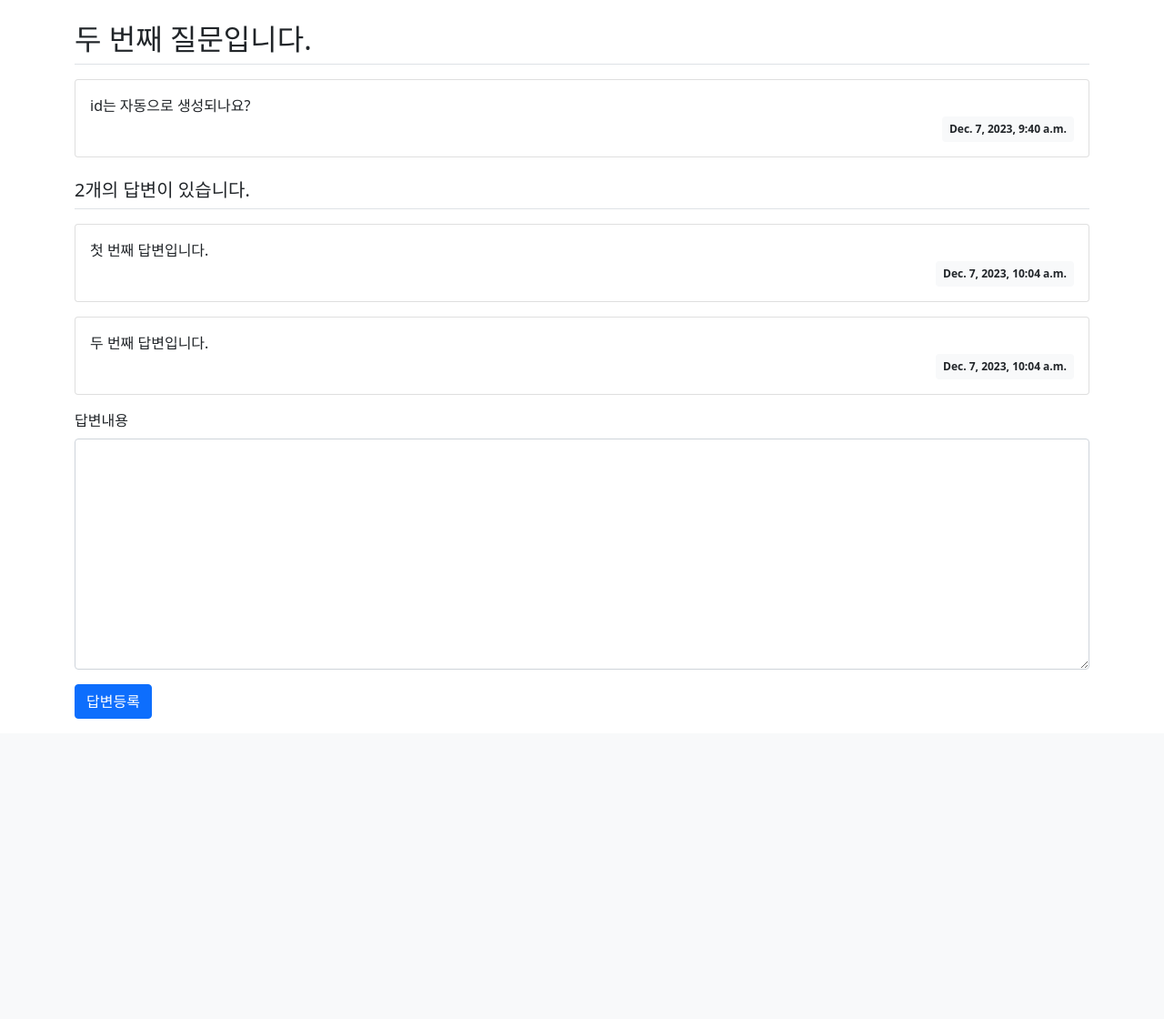
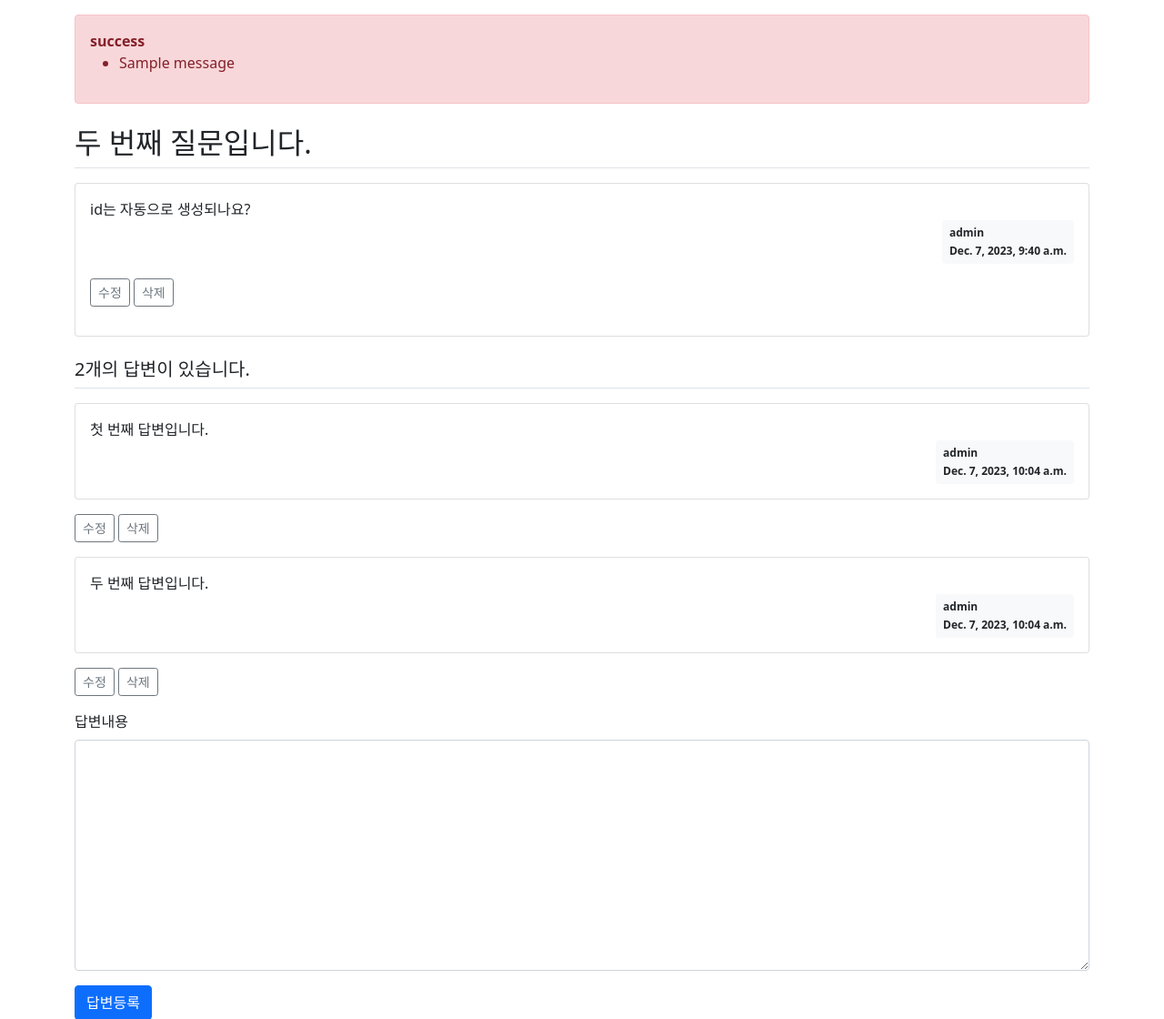
Before and after one commit to JunInMay/DjangoBoard, a Django app: page /board/answer/create/2/ in a window 1280 px wide. Shown: the part 57-1177 px from the top of the page at 91% size. Before the commit the page ends 847 px from the top, so only its background shows below. Run offline with Django 4.2, Linux system fonts and the light colour scheme; a user stored in the database is signed in; data comes from the database, SQL or seed files in the repository; both versions use the stored data as it was after the commit; one stand-in notice (Sample message) is shown; some libraries are stand-ins or nearby versions.

Commit message:
점프투파이썬 3-9까지 (일지 마무리)

```diff
--- a/board/models.py
+++ b/board/models.py
@@ -4,12 +4,14 @@ from django.contrib.auth.models import User
 # Create your models here.
 class Question(models.Model):
     author = models.ForeignKey(User, on_delete=models.CASCADE)
+    modify_date = models.DateTimeField(null=True, blank=True)
     subject = models.CharField(max_length=200)
     content = models.TextField()
     create_date = models.DateTimeField()
 
 class Answer(models.Model):
     author = models.ForeignKey(User, on_delete=models.CASCADE)
+    modify_date = models.DateTimeField(null=True, blank=True)
     question = models.ForeignKey(Question, on_delete=models.CASCADE)
     content = models.TextField()
     create_date = models.DateTimeField()
--- a/board/urls.py
+++ b/board/urls.py
@@ -10,4 +10,9 @@ urlpatterns = [
     path('<int:question_id>/', views.detail, name='detail'),
     path('answer/create/<int:question_id>/', views.answer_create, name='answer_create'),
     path('question/create/', views.question_create, name='question_create'),
+    path('question/modify/<int:question_id>/', views.question_modify, name='question_modify'),
+    path('question/delete/<int:question_id>/', views.question_delete, name='question_delete'),
+
+    path('answer/modify/<int:answer_id>/', views.answer_modify, name='answer_modify'),
+    path('answer/delete/<int:answer_id>/', views.answer_delete, name='answer_delete'),
 ]
--- a/board/views.py
+++ b/board/views.py
@@ -7,6 +7,7 @@ from .forms import QuestionForm, AnswerForm
 from django.http import HttpResponseNotAllowed
 from django.core.paginator import Paginator
 from django.contrib.auth.decorators import login_required
+from django.contrib import messages
 
 
 def index(request):
@@ -55,3 +56,62 @@ def question_create(request):
         form = QuestionForm()
     content = {'form': form}
     return render(request, 'board/question_form.html', content)
+
+# 질문 수정
+@login_required(login_url='common:login')
+def question_modify(request, question_id):
+    question = get_object_or_404(Question, pk=question_id)
+    if request.user != question.author:
+        messages.error(request, '수정권한이 없습니다')
+        return redirect('board:detail', question_id=question.id)
+    if request.method == "POST":
+        form = QuestionForm(request.POST, instance=question)
+        if form.is_valid():
+            question = form.save(commit=False)
+            question.modify_date = timezone.now()  # 수정일시 저장
+            question.save()
+            return redirect('board:detail', question_id=question.id)
+    else:
+        form = QuestionForm(instance=question)
+    context = {'form': form}
+    return render(request, 'board/question_form.html', context)
+
+# 질문 삭제
+@login_required(login_url='common:login')
+def question_delete(request, question_id):
+    question = get_object_or_404(Question, pk=question_id)
+    if request.user != question.author:
+        messages.error(request, '삭제권한이 없습니다')
+        return redirect('board:detail', question_id=question.id)
+    question.delete()
+    return redirect('board:index')
+
+
+# 답변 수정
+@login_required(login_url='common:login')
+def answer_modify(request, answer_id):
+    answer = get_object_or_404(Answer, pk=answer_id)
+    if request.user != answer.author:
+        messages.error(request, '수정권한이 없습니다')
+        return redirect('board:detail', question_id=answer.question.id)
+    if request.method == "POST":
+        form = AnswerForm(request.POST, instance=answer)
+        if form.is_valid():
+            answer = form.save(commit=False)
+            answer.modify_date = timezone.now()
+            answer.save()
+            return redirect('board:detail', question_id=answer.question.id)
+    else:
+        form = AnswerForm(instance=answer)
+    context = {'answer': answer, 'form': form}
+    return render(request, 'board/answer_form.html', context)
+
+# 답변 삭제
+@login_required(login_url='common:login')
+def answer_delete(request, answer_id):
+    answer = get_object_or_404(Answer, pk=answer_id)
+    if request.user != answer.author:
+        messages.error(request, '삭제권한이 없습니다')
+    else:
+        answer.delete()
+    return redirect('board:detail', question_id=answer.question.id)
--- a/templates/base.html
+++ b/templates/base.html
@@ -25,5 +25,7 @@
     <!-- 기본 템플릿 안에 삽입될 내용 End -->
     <!-- Bootstrap JS -->
     <script src="{% static 'bootstrap.min.js' %}"></script>
+    {% block script %}
+    {% endblock %}
   </body>
 </html>
--- a/templates/board/question_detail.html
+++ b/templates/board/question_detail.html
@@ -1,13 +1,43 @@
 {% extends 'base.html' %}
 {% block content %}
   <div class="container my-3">
+    <!-- 오류 표시 영역 -->
+    <!-- message 표시 -->
+    {% if messages %}
+    <div class="alert alert-danger my-3" role="alert">
+    {% for message in messages %}
+        <strong>{{ message.tags }}</strong>
+        <ul><li>{{ message.message }}</li></ul>
+    {% endfor %}
+    </div>
+    {% endif %}
     <!-- 질문 -->
     <h2 class="border-bottom py-2">{{ question.subject }}</h2>
     <div class="card my-3">
       <div class="card-body">
         <div class="card-text" style="white-space: pre-line;">{{ question.content }}</div>
         <div class="d-flex justify-content-end">
-          <div class="badge bg-light text-dark p-2">{{ question.create_date }}</div>
+          <!-- 수정일자 -->
+          {% if question.modify_date %}
+          <div class="badge bg-light text-dark p-2 text-start mx-3">
+            <div class="mb-2">modified at</div>
+            <div>{{ question.modify_date }}</div>
+          </div>
+          {% endif %}
+          <!-- 작성자와 작성일자 -->
+          <div class="badge bg-light text-dark p-2 text-start">
+            <div class="mb-2">{{ question.author.username }}</div>
+            <div>
+              {{ question.create_date }}
+            </div>
+          </div>
+        </div>
+        <!-- 수정 및 삭제 버튼 -->
+        <div class="my-3">
+            {% if request.user == question.author %}
+            <a href="{% url 'board:question_modify' question.id  %}" class="btn btn-sm btn-outline-secondary">수정</a>
+            <a href="javascript:void(0)" class="delete btn btn-sm btn-outline-secondary" data-uri="{% url 'board:question_delete' question.id  %}">삭제</a>
+            {% endif %}
         </div>
       </div>
     </div>
@@ -18,9 +48,27 @@
         <div class="card-body">
           <div class="card-text" style="white-space: pre-line;">{{ answer.content }}</div>
           <div class="d-flex justify-content-end">
-            <div class="badge bg-light text-dark p-2">{{ answer.create_date }}</div>
+            <!-- 답변 수정일자 -->
+            {% if answer.modify_date %}
+            <div class="badge bg-light text-dark p-2 text-start mx-3">
+              <div class="mb-2">modified at</div>
+              <div>{{ answer.modify_date }}</div>
+            </div>
+            <!-- 답변 작성자와 답변 작성일 -->
+            {% endif %}
+            <div class="badge bg-light text-dark p-2 text-start">
+              <div class="mb-2">{{ answer.author.username }}</div>
+              <div>{{ answer.create_date }}</div>
+            </div>
           </div>
         </div>
+      </div>
+      <!-- 답변 수정 및 삭제 -->
+      <div class="my-3">
+        {% if request.user == answer.author %}
+        <a href="{% url 'board:answer_modify' answer.id  %}" class="btn btn-sm btn-outline-secondary">수정</a>
+        <a href="#" class="delete btn btn-sm btn-outline-secondary " data-uri="{% url 'board:answer_delete' answer.id  %}">삭제</a>
+        {% endif %}
       </div>
     {% endfor %}
     <!-- 오류표시 Start -->
@@ -48,3 +96,16 @@
     </form>
   </div>
 {% endblock %}
+
+{% block script %}
+<script type='text/javascript'>
+const delete_elements = document.getElementsByClassName("delete");
+Array.from(delete_elements).forEach(function(element) {
+    element.addEventListener('click', function() {
+        if(confirm("정말로 삭제하시겠습니까?")) {
+            location.href = this.dataset.uri;
+        };
+    });
+});
+</script>
+{% endblock %}
```
Also changed, not shown: templates/board/answer_form.html (added, +16 -0 lines), templates/board/question_list.html (+8 -5 lines), board/migrations/0004_answer_modify_date_question_modify_date.py (added), db.sqlite3.
